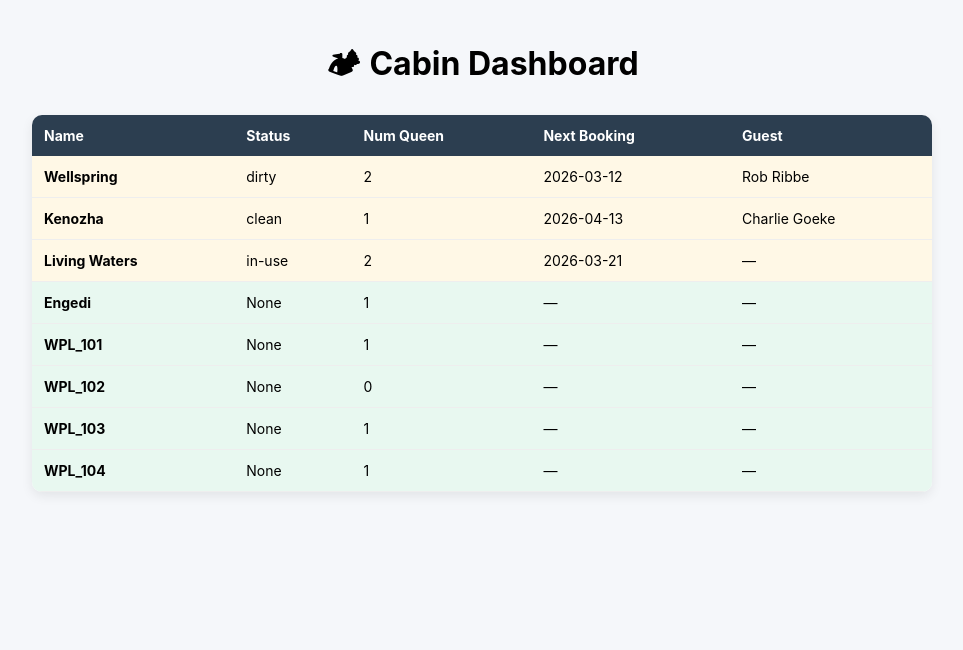
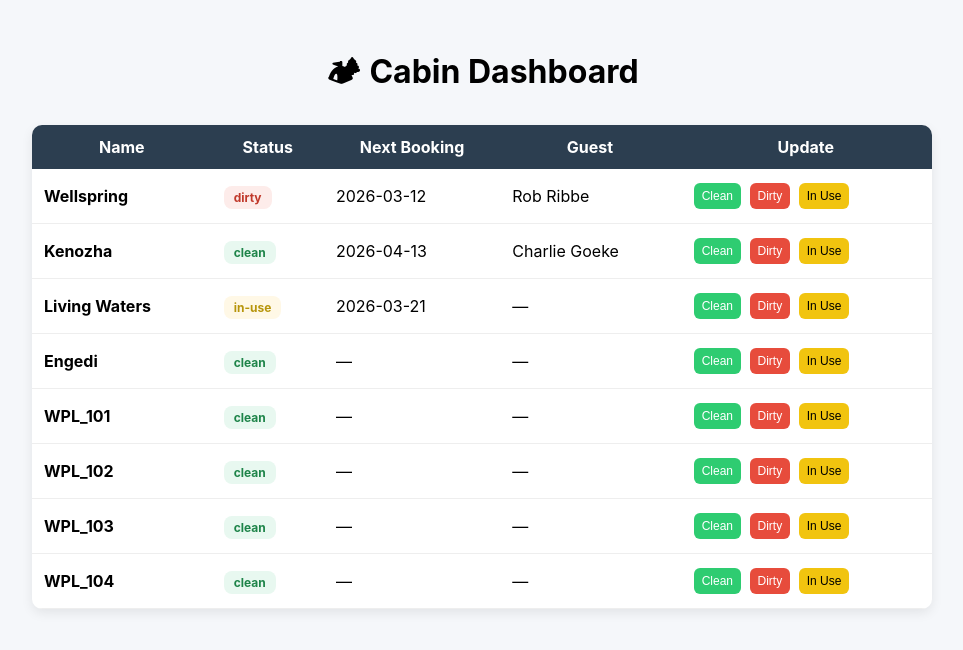
Before and after one commit to MarinoLizzy/HoneyRock, a FastAPI app: page / in a window 1280 px wide. Shown: the top 650 px of the page, without its empty margins (158-1121 px from the left). Run offline with FastAPI, Linux system fonts and the light colour scheme.

Commit message:
add status buttons

```diff
--- a/create_db.py
+++ b/create_db.py
@@ -19,7 +19,9 @@ class Cabin(Base):
     __tablename__ = "Cabins"
 
     Name = Column(String, primary_key=True)  # unique identifier
-    Status = Column(String) #which will be "Clean", "Dirty", "Occupied", "Winterized"
+    Status = Column(String, default="clean")
+    # Status = Column(String)
+        #which will be "Clean", "Dirty", "Occupied", "Winterized"
     NumQueen = Column(Integer)
     NumFull = Column(Integer)
     NumTwin = Column(Integer)
--- a/main.py
+++ b/main.py
@@ -7,6 +7,11 @@ from contextlib import asynccontextmanager
 # from OLD_STUFF.database import engine, SessionLocal
 # from models import Cabin, Base
 from create_db import engine, SessionLocal, Cabin, Booking, Base, cabins
+
+
+from fastapi import Body
+
+
 
 @asynccontextmanager
 async def lifespan(app: FastAPI):
@@ -43,6 +48,20 @@ def home(request: Request):
     )
 
 
+@app.post("/update_status")
+def update_status(cabin_name: str = Body(...), status: str = Body(...)):
+
+    db = SessionLocal()
+
+    cabin = db.query(Cabin).filter(Cabin.Name == cabin_name).first()
+    cabin.Status = status
+
+    db.commit()
+    db.close()
+
+    return {"message": "updated"}
+
+
 # templates = Jinja2Templates(directory="templates")
 
 # cabins = [
--- a/templates/index.html
+++ b/templates/index.html
@@ -2,23 +2,18 @@
 <html>
 <head>
     <title>Cabin Dashboard</title>
-
     <meta name="viewport" content="width=device-width, initial-scale=1">
 
     <style>
         body {
-            font-family: -apple-system, BlinkMacSystemFont, "Segoe UI", Roboto, sans-serif;
-            background-color: #f5f7fa;
-            margin: 0;
+            font-family: -apple-system, sans-serif;
+            background: #f5f7fa;
             padding: 20px;
         }
 
-        h1 {
-            text-align: center;
-            margin-bottom: 20px;
-        }
+        h1 { text-align: center; }
 
-        .table-container {
+        .container {
             max-width: 900px;
             margin: auto;
             background: white;
@@ -33,43 +28,44 @@
         }
 
         th {
-            background-color: #2c3e50;
+            background: #2c3e50;
             color: white;
             padding: 12px;
-            text-align: left;
-            font-size: 14px;
         }
 
         td {
             padding: 12px;
             border-bottom: 1px solid #eee;
-            font-size: 14px;
         }
 
-        tr:hover {
-            background-color: #f9fbfd;
+        tr:hover { background: #f9fbfd; }
+
+        /* Status badges */
+        .badge {
+            padding: 4px 10px;
+            border-radius: 8px;
+            font-size: 12px;
+            font-weight: bold;
         }
 
-        /* Status colors */
-        .clean {
-            background-color: #e8f8f0;
+        .clean { background: #e8f8f0; color: #1e8449; }
+        .dirty { background: #fdecea; color: #c0392b; }
+        .in-use { background: #fff8e6; color: #b7950b; }
+
+        /* Buttons */
+        button {
+            margin: 2px;
+            padding: 6px 8px;
+            border: none;
+            border-radius: 6px;
+            cursor: pointer;
+            font-size: 12px;
         }
 
-        .dirty {
-            background-color: #fdecea;
-        }
+        .btn-clean { background: #2ecc71; color: white; }
+        .btn-dirty { background: #e74c3c; color: white; }
+        .btn-use { background: #f1c40f; }
 
-        .in-use {
-            background-color: #fff8e6;
-        }
-
-        /* Mobile adjustments */
-        @media (max-width: 600px) {
-            th, td {
-                padding: 10px;
-                font-size: 13px;
-            }
-        }
     </style>
 </head>
 
@@ -77,45 +73,41 @@
 
 <h1>🏕 Cabin Dashboard</h1>
 
-<div class="table-container">
+<div class="container">
 <table>
 
 <tr>
     <th>Name</th>
     <th>Status</th>
-    <th>Num Queen</th>
     <th>Next Booking</th>
     <th>Guest</th>
+    <th>Update</th>
 </tr>
 
 {% for cabin in cabins %}
-<tr class="
-    {% if cabin.NextBooking %}
-        in-use
-    {% else %}
-        clean
-    {% endif %}
-">
+<tr>
 
-    <td><strong>{{ cabin.Name }}</strong></td>
-    <td>{{ cabin.Status }}</td>
-    <td>{{ cabin.NumQueen }}</td>
+<td><strong>{{ cabin.Name }}</strong></td>
 
-    <td>
-        {% if cabin.NextBooking %}
-            {{ cabin.NextBooking }}
-        {% else %}
-            —
-        {% endif %}
-    </td>
+<td>
+    <span id="status-{{ cabin.Name }}" class="badge {{ cabin.Status }}">
+        {{ cabin.Status }}
+    </span>
+</td>
 
-    <td>
-        {% if cabin.NextGuest %}
-            {{ cabin.NextGuest }}
-        {% else %}
-            —
-        {% endif %}
-    </td>
+<td>{{ cabin.NextBooking or "—" }}</td>
+<td>{{ cabin.NextGuest or "—" }}</td>
+
+<td>
+    <button class="btn-clean"
+        onclick="updateStatus('{{ cabin.Name }}', 'clean')">Clean</button>
+
+    <button class="btn-dirty"
+        onclick="updateStatus('{{ cabin.Name }}', 'dirty')">Dirty</button>
+
+    <button class="btn-use"
+        onclick="updateStatus('{{ cabin.Name }}', 'in-use')">In Use</button>
+</td>
 
 </tr>
 {% endfor %}
@@ -123,5 +115,30 @@
 </table>
 </div>
 
+<script>
+
+async function updateStatus(cabinName, status) {
+
+    const response = await fetch("/update_status", {
+        method: "POST",
+        headers: {
+            "Content-Type": "application/json"
+        },
+        body: JSON.stringify({
+            cabin_name: cabinName,
+            status: status
+        })
+    });
+
+    if (response.ok) {
+        const el = document.getElementById("status-" + cabinName);
+
+        el.innerText = status;
+        el.className = "badge " + status;
+    }
+}
+
+</script>
+
 </body>
 </html>
```
